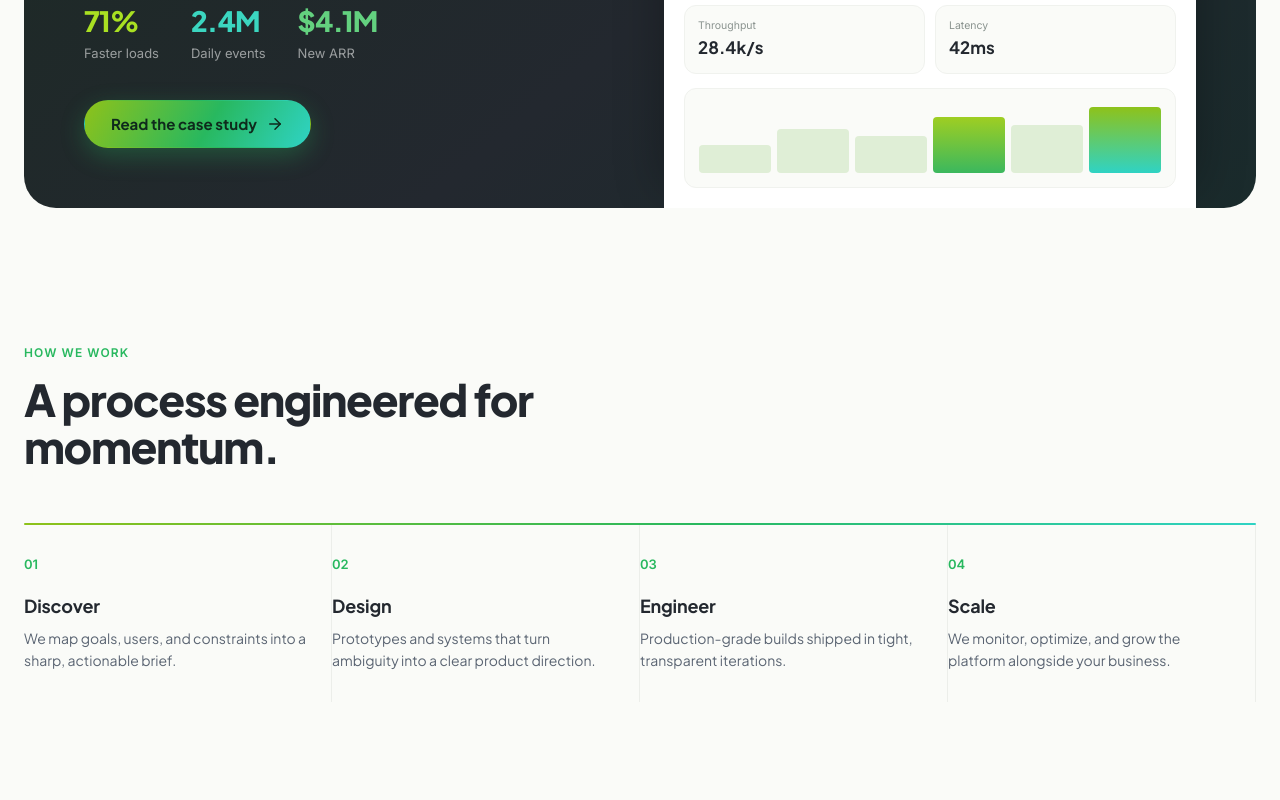
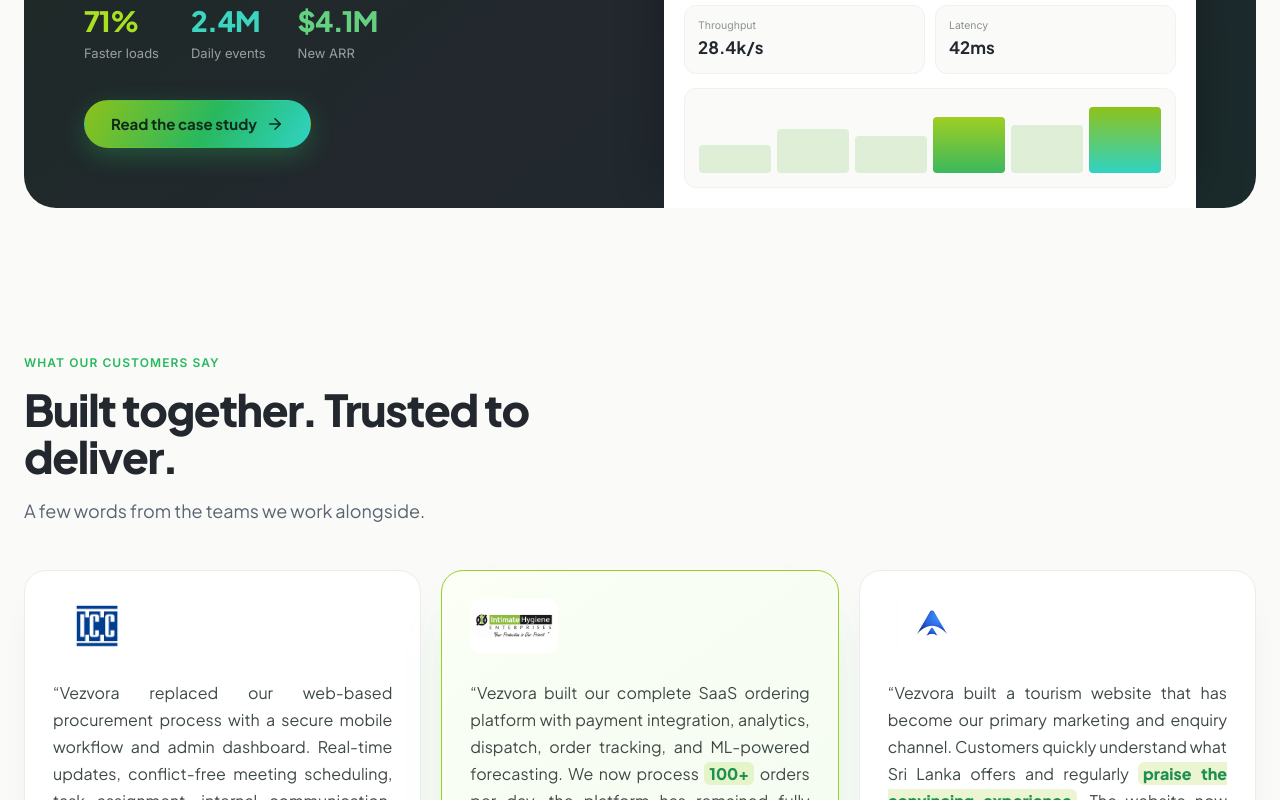
Before and after one commit to Aakashwije/vezvora, a Next.js app: page / in a window 1280 px wide. Shown: the part 2000-2800 px from the top of the page. Built offline with nearby package versions, Linux system fonts and the light colour scheme.

Commit message:
feat: enhance About and Contact pages with new styles, testimonials, and WhatsApp integration

```diff
--- a/src/app/contact/ContactForm.tsx
+++ b/src/app/contact/ContactForm.tsx
@@ -69,7 +69,7 @@ export function ContactForm() {
                   name="name"
                   type="text"
                   className={styles.control}
-                  placeholder="Jane Doe"
+                  placeholder="Sahan Perera"
                   autoComplete="name"
                   required
                 />
@@ -83,7 +83,7 @@ export function ContactForm() {
                   name="email"
                   type="email"
                   className={styles.control}
-                  placeholder="jane@company.com"
+                  placeholder="sahan@company.lk"
                   autoComplete="email"
                   required
                 />
@@ -99,7 +99,7 @@ export function ContactForm() {
                 name="company"
                 type="text"
                 className={styles.control}
-                placeholder="Acme Corp"
+                placeholder="Lanka Digital"
                 autoComplete="organization"
               />
             </div>
--- a/src/app/page.module.css
+++ b/src/app/page.module.css
@@ -512,6 +512,99 @@
   border-radius: 4px;
 }
 
+/* ============ TESTIMONIALS ============ */
+.testimonials {
+  padding: 76px 0 38px;
+}
+.testimonialsHead {
+  max-width: 650px;
+  margin-bottom: 44px;
+}
+.testimonialsGrid {
+  display: grid;
+  grid-template-columns: repeat(3, 1fr);
+  gap: 20px;
+  align-items: stretch;
+}
+.testimonialCard {
+  display: flex;
+  flex-direction: column;
+  min-height: 330px;
+  padding: 28px;
+  border: 1px solid var(--border);
+  border-radius: 22px;
+  background: var(--surface);
+  box-shadow: var(--shadow-card);
+}
+.testimonialFeatured {
+  border-color: #9fce22;
+  background: linear-gradient(145deg, #fbfff5, #f3fbf1);
+  box-shadow: 0 28px 52px -28px rgba(40, 184, 95, 0.42);
+}
+.testimonialTop {
+  display: flex;
+  align-items: center;
+  justify-content: space-between;
+  gap: 16px;
+  margin-bottom: 26px;
+}
+.testimonialLogo {
+  position: relative;
+  display: block;
+  width: 88px;
+  height: 54px;
+  overflow: hidden;
+  border-radius: 10px;
+  background: #fff;
+}
+.testimonialLogoImage {
+  object-fit: contain;
+  padding: 5px;
+}
+.testimonialLogoImageLarge {
+  transform: scale(1.6);
+}
+.testimonialDraft {
+  padding: 5px 9px;
+  border-radius: var(--pill);
+  background: var(--surface-muted);
+  color: var(--faint-2);
+  font-family: var(--font-ui);
+  font-size: 9px;
+  font-weight: 700;
+  letter-spacing: 0.06em;
+  text-transform: uppercase;
+}
+.testimonialQuote {
+  flex-grow: 1;
+  margin: 0 0 28px;
+  color: var(--ink-soft);
+  font-size: 16px;
+  line-height: 1.7;
+  text-align: justify;
+}
+.testimonialHighlight {
+  padding: 1px 5px;
+  border-radius: 6px;
+  background: rgba(159, 206, 34, 0.2);
+  color: var(--green-deep);
+  font-weight: 800;
+}
+.testimonialPerson {
+  display: flex;
+  flex-direction: column;
+  gap: 4px;
+  padding-top: 18px;
+  border-top: 1px solid var(--border);
+}
+.testimonialPerson strong {
+  font-size: 14px;
+}
+.testimonialPerson span {
+  color: var(--muted);
+  font-size: 12.5px;
+}
+
 /* ============ PROCESS ============ */
 .process {
   padding: 66px 0 40px;
@@ -579,6 +672,13 @@
   .featuredCopy {
     padding-bottom: 8px;
   }
+  .testimonialsGrid {
+    grid-template-columns: 1fr;
+    max-width: 620px;
+  }
+  .testimonialCard {
+    min-height: 0;
+  }
   .processGrid {
     grid-template-columns: repeat(2, 1fr);
   }
--- a/src/app/page.tsx
+++ b/src/app/page.tsx
@@ -12,6 +12,7 @@ import {
   heroStats,
   homeServices,
   processSteps,
+  testimonials,
   trustLogos,
 } from "@/content/home";
 import Image from "next/image";
@@ -319,6 +320,72 @@ export default function HomePage() {
         </div>
       </section>
 
+      {/* TESTIMONIALS */}
+      <section className={styles.testimonials}>
+        <div className="container">
+          <Reveal>
+            <SectionHeading
+              className={styles.testimonialsHead}
+              eyebrow="What our customers say"
+              title="Built together. Trusted to deliver."
+              intro="A few words from the teams we work alongside."
+            />
+          </Reveal>
+          <Stagger className={styles.testimonialsGrid} stagger={0.12}>
+            {testimonials.map((testimonial, index) => (
+              <StaggerItem
+                key={testimonial.company}
+                as="article"
+                className={`${styles.testimonialCard} ${
+                  testimonial.featured ? styles.testimonialFeatured : ""
+                }`}
+                hoverLift
+              >
+                <div className={styles.testimonialTop}>
+                  <span className={styles.testimonialLogo}>
+                    <Image
+                      src={testimonial.logo}
+                      alt={`${testimonial.company} logo`}
+                      fill
+                      sizes="88px"
+                      className={`${styles.testimonialLogoImage} ${
+                        index === 2 ? styles.testimonialLogoImageLarge : ""
+                      }`}
+                    />
+                  </span>
+                  {testimonial.draft && (
+                    <span className={styles.testimonialDraft}>Draft copy</span>
+                  )}
+                </div>
+                <blockquote className={styles.testimonialQuote}>
+                  “
+                  {testimonial.quote
+                    .split(/(90%|100\+|praise the convincing experience)/)
+                    .map((part, partIndex) =>
+                      part === "90%" ||
+                      part === "100+" ||
+                      part === "praise the convincing experience" ? (
+                      <mark key={partIndex} className={styles.testimonialHighlight}>
+                        {part}
+                      </mark>
+                    ) : (
+                      <Fragment key={partIndex}>{part}</Fragment>
+                    ),
+                    )}
+                  ”
+                </blockquote>
+                <div className={styles.testimonialPerson}>
+                  <strong>{testimonial.name}</strong>
+                  <span>
+                    {testimonial.role} · {testimonial.company}
+                  </span>
+                </div>
+              </StaggerItem>
+            ))}
+          </Stagger>
+        </div>
+      </section>
+
       {/* PROCESS */}
       <section className={styles.process}>
         <div className="container">
--- a/src/content/home.ts
+++ b/src/content/home.ts
@@ -40,6 +40,45 @@ export const homeServices: HomeService[] = [
   },
 ];
 
+export type Testimonial = {
+  company: string;
+  logo: string;
+  name: string;
+  role: string;
+  quote: string;
+  featured?: boolean;
+  draft?: boolean;
+};
+
+// Draft content: replace the names, roles, and quotes with approved customer testimonials.
+export const testimonials: Testimonial[] = [
+  {
+    company: "ICC",
+    logo: "/ICC.jpeg",
+    name: "Dr. Upul Wijesekara",
+    role: "GM – Buildings",
+    quote:
+      "Vezvora replaced our web-based procurement process with a secure mobile workflow and admin dashboard. Real-time updates, conflict-free meeting scheduling, task assignment, internal communication, and centralized site files have made our day-to-day work 90% more productive.",
+  },
+  {
+    company: "Intimate Hygiene",
+    logo: "/Intimate.png",
+    name: "Inoka Gunn",
+    role: "Director",
+    quote:
+      "Vezvora built our complete SaaS ordering platform with payment integration, analytics, dispatch, order tracking, and ML-powered forecasting. We now process 100+ orders per day, the platform has remained fully operational, and the team's service and expertise have been excellent throughout.",
+    featured: true,
+  },
+  {
+    company: "Elitewing Travels",
+    logo: "/elitewing.jpg",
+    name: "Thisean Bandara",
+    role: "CEO",
+    quote:
+      "Vezvora built a tourism website that has become our primary marketing and enquiry channel. Customers quickly understand what Sri Lanka offers and regularly praise the convincing experience. The website now plays a central role in turning interest into enquiries.",
+  },
+];
+
 export type ProcessStep = { num: string; title: string; desc: string };
 
 export const processSteps: ProcessStep[] = [
--- a/src/lib/site.ts
+++ b/src/lib/site.ts
@@ -12,9 +12,10 @@ export const siteConfig = {
   tagline: "Engineering digital momentum.",
   description:
     "We build the platforms that power tomorrow's leading enterprises.",
-  email: "hello@vezvora.com",
-  phone: "+1 (800) 123-4567",
-  office: "100 Innovation Drive, SF",
+  email: "vezvoraa@gmail.com",
+  phone: "+94 71 357 9967",
+  whatsappUrl: "https://wa.me/94713579967",
+  office: "193/12 , Prasanna Uyana , Mattegoda , Sri Lanka",
 };
 
 /** Primary navigation — order matters and drives the active state. */
```
Also changed, not shown: src/app/about/about.module.css (+29 -26 lines), src/app/about/page.tsx (+9 -6 lines), src/app/contact/contact.module.css (+32 -0 lines), src/app/contact/page.tsx (+33 -7 lines), src/content/contact.ts (+6 -1 lines), public/team.png (added).
